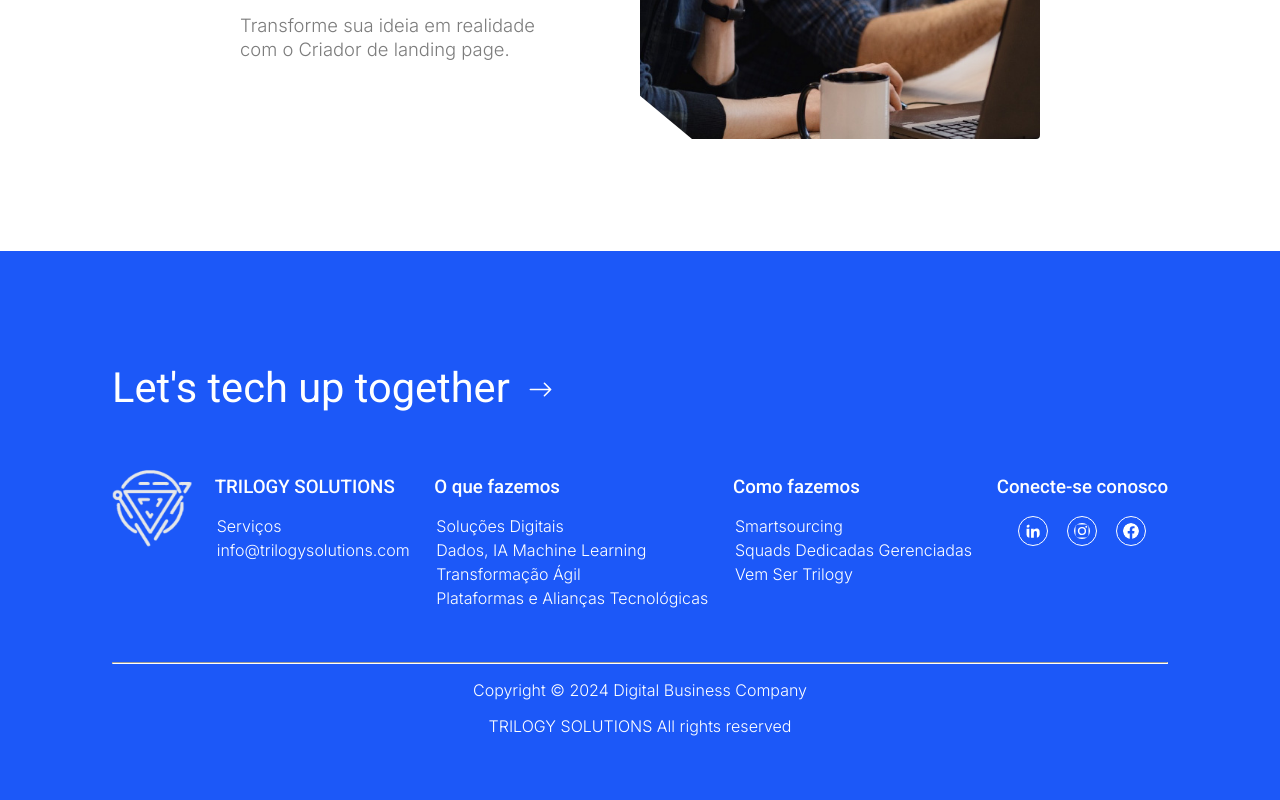
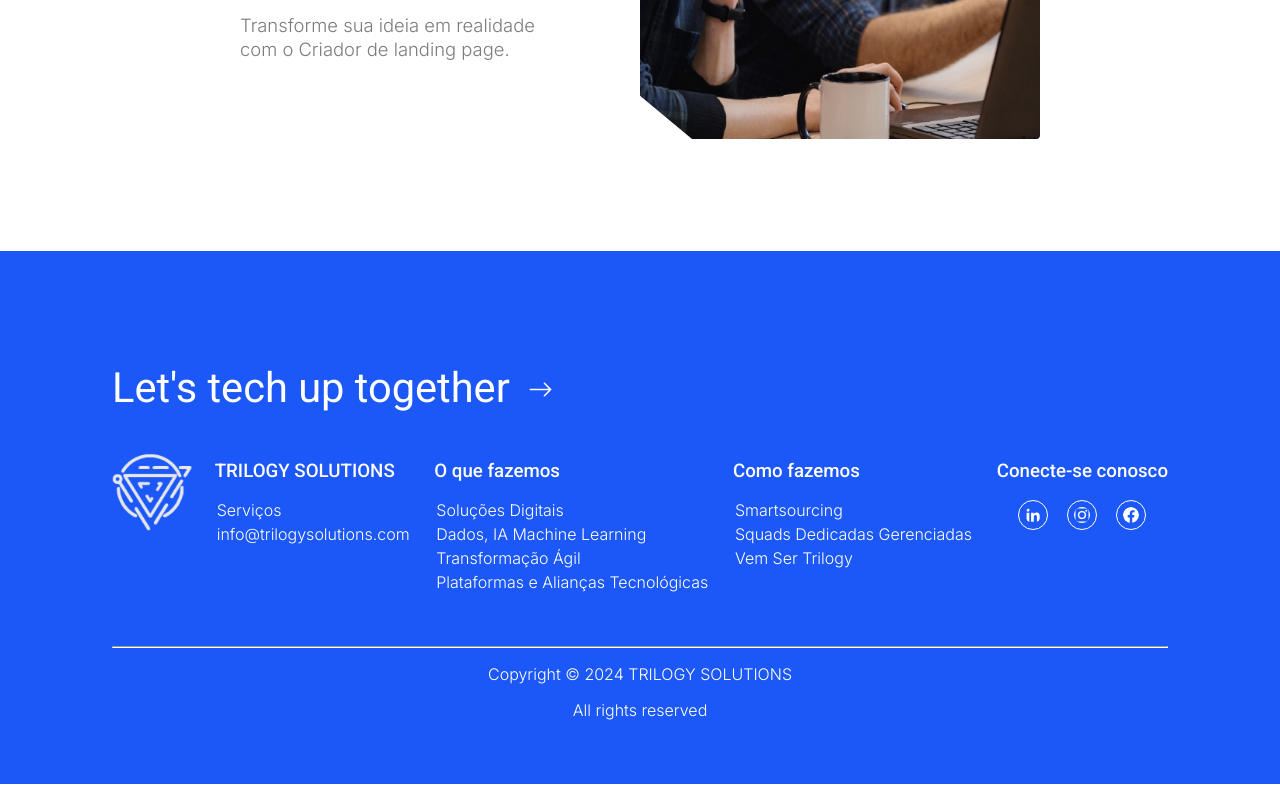
Before and after one commit to MelBalossino/Trilogy-website, a React (Vite) app: page / in a window 1280 px wide. Shown: the part 3734-4534 px from the top of the page. Built offline with nearby package versions, Linux system fonts and the light colour scheme.

Commit message:
Fix-footer-and-glpi

```diff
--- a/src/components/Footer/Footer.jsx
+++ b/src/components/Footer/Footer.jsx
@@ -1,6 +1,7 @@
 import React, { useState } from 'react';
+import { Link } from 'react-scroll';
 import styles from './Footer.module.css';
-import { BsFacebook, BsInstagram, BsArrowRight, BsYoutube } from 'react-icons/bs'
+import { BsFacebook, BsInstagram, BsArrowRight } from 'react-icons/bs'
 import { GrLinkedinOption } from "react-icons/gr";
 import { motion } from 'framer-motion';
 import useScrollAnimation from '../../hooks/useScrollAnimation';
@@ -29,7 +30,7 @@ const Footer = () => {
                         transition={{ duration: 0.5 }}
                         variants={variants}
                     >
-                        <h2>Let's tech up together <BsArrowRight className={styles.iconChevron} size={25} /></h2>
+                        Let's tech up together <BsArrowRight className={styles.iconChevron} size={25} />
                     </motion.h2>
                 </div>
                 <div className={styles.containerSections}>
@@ -52,7 +53,7 @@ const Footer = () => {
                     >
                         <div className={styles.divSections}>
                             <h3>TRILOGY SOLUTIONS</h3>
-                            <p>Serviços</p>
+                            <Link to="servicos" spy={true} smooth={true} offset={-70} duration={500} ><p>Serviços</p></Link>
                             <p>info@trilogysolutions.com</p>
                         </div>
                     </motion.div>
@@ -66,10 +67,10 @@ const Footer = () => {
                     >
                         <div className={styles.divSections}>
                             <h3>O que fazemos</h3>
-                            <p>Soluções Digitais</p>
-                            <p>Dados, IA Machine Learning</p>
-                            <p>Transformação Ágil</p>
-                            <p>Plataformas e Alianças Tecnológicas</p>
+                            <Link to="servicos" spy={true} smooth={true} offset={-70} duration={500} ><p>Soluções Digitais</p></Link>
+                            <Link to="servicos" spy={true} smooth={true} offset={-70} duration={500} ><p>Dados, IA Machine Learning</p></Link>
+                            <Link to="servicos" spy={true} smooth={true} offset={-70} duration={500} ><p>Transformação Ágil</p></Link>
+                            <Link to="servicos" spy={true} smooth={true} offset={-70} duration={500} ><p>Plataformas e Alianças Tecnológicas</p></Link>
                         </div>
                     </motion.div>
 
@@ -82,9 +83,9 @@ const Footer = () => {
                     >
                         <div className={styles.divSections}>
                             <h3>Como fazemos</h3>
-                            <p>Smartsourcing</p>
-                            <p>Squads Dedicadas Gerenciadas</p>
-                            <p>Vem Ser Trilogy</p>
+                            <Link to="servicos" spy={true} smooth={true} offset={-70} duration={500} ><p>Smartsourcing</p></Link>
+                            <Link to="servicos" spy={true} smooth={true} offset={-70} duration={500} ><p>Squads Dedicadas Gerenciadas</p></Link>
+                            <Link to="servicos" spy={true} smooth={true} offset={-70} duration={500} ><p>Vem Ser Trilogy</p></Link>
                         </div>
                     </motion.div>
 
@@ -99,13 +100,13 @@ const Footer = () => {
                             <h3>Conecte-se conosco</h3>
                             <div className={styles.divRedes}>
                                 <div className={styles.iconItem}>
-                                    <a href='https://www.linkedin.com/company/trilogy-solutions-ltda/about/' target='blank'> <p><GrLinkedinOption className={styles.icon} /></p> </a>
+                                    <a href='https://www.linkedin.com/company/trilogy-solutions-ltda/about/' target='blank' rel='noopener noreferrer'> <p><GrLinkedinOption className={styles.icon} /></p> </a>
                                 </div>
                                 <div className={styles.iconItem}>
-                                    <a href='https://www.instagram.com/trilogysolutions_/' target='blank'> <p> <BsInstagram className={styles.icon} /> </p></a>
+                                    <a href='https://www.instagram.com/trilogysolutions_/' target='blank'> <p> <BsInstagram className={styles.icon} rel='noopener noreferrer' /> </p></a>
                                 </div>
                                 <div className={styles.iconItem}>
-                                    <a href='https://www.facebook.com/profile.php?id=100077314213655' target='blank'> <p><BsFacebook className={styles.icon} /></p> </a>
+                                    <a href='https://www.facebook.com/profile.php?id=100077314213655' target='blank'> <p><BsFacebook className={styles.icon} rel='noopener noreferrer' /></p> </a>
                                 </div>
                             </div>
                         </div>
@@ -114,12 +115,10 @@ const Footer = () => {
             </div>
             <div className={styles.copyright}>
                 <hr className={styles.underline} />
-                <p>Copyright © 2024 Digital Business Company</p>
-                <p>TRILOGY SOLUTIONS All rights reserved</p>
+                <p>Copyright © 2024 TRILOGY SOLUTIONS </p>
+                <p>All rights reserved</p>
             </div>
         </footer>
-
-
     )
 }
 
--- a/src/components/GLPIBanner/GLPIBanner.jsx
+++ b/src/components/GLPIBanner/GLPIBanner.jsx
@@ -1,4 +1,4 @@
-import { React, useState } from "react";
+import React, { useState } from "react";
 import styles from "./GLPIBanner.module.css";
 import benefits from "./benefitsData.js";
 import { motion } from 'framer-motion';
@@ -37,7 +37,7 @@ src="/images/glpi.png" alt="GLPI logo"
           transition={{ duration: 0.5, delay: 0.2 }}
           variants={variants}
         >
-        <h2>GLPI</h2>
+          GLPI
         </motion.h2>
         <motion.p
           ref={ref}
@@ -46,10 +46,9 @@ src="/images/glpi.png" alt="GLPI logo"
           transition={{ duration: 0.5, delay: 0.4 }}
           variants={variants}
         >
-        <p>O GLPI é a solução que sua empresa precisa para gerenciar ativos e simplificar o suporte técnico. Com recursos de última geração, oferecemos uma alternativa de alta qualidade e totalmente sem mensalidades.
-        </p>
+          O GLPI é a solução que sua empresa precisa para gerenciar ativos e simplificar o suporte técnico. Com recursos de última geração, oferecemos uma alternativa de alta qualidade e totalmente sem mensalidades.
         </motion.p>
-        <h3 onClick={toggleBenefits}>
+        <h3 onClick={toggleBenefits} aria-label="Open benefits">
           Principais benefícios {isBenefitsOpen ? <BsArrowUpShort className={styles.iconChevron} size={25} /> : <BsArrowDownShort className={styles.iconChevron} size={25} />}
         </h3>
         {isBenefitsOpen && (
--- a/src/components/GLPIBanner/GLPIBanner.module.css
+++ b/src/components/GLPIBanner/GLPIBanner.module.css
@@ -96,7 +96,7 @@
         font-size: 2.5rem;
     }
 
-     .content p {
+    .content p {
         font-size: 1.15rem;
     }
 }
```
Lines whose indentation alone changed are shown as unchanged.
